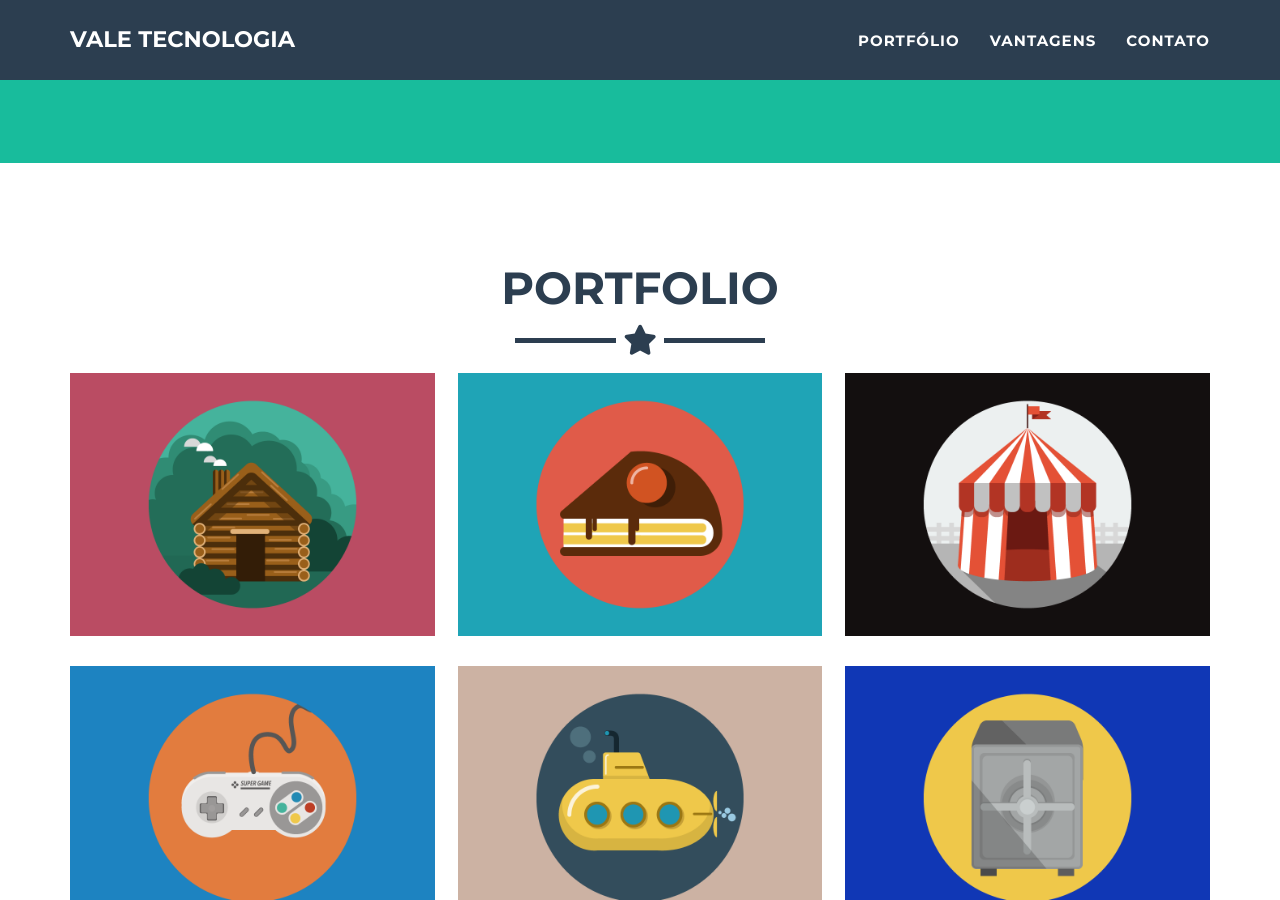
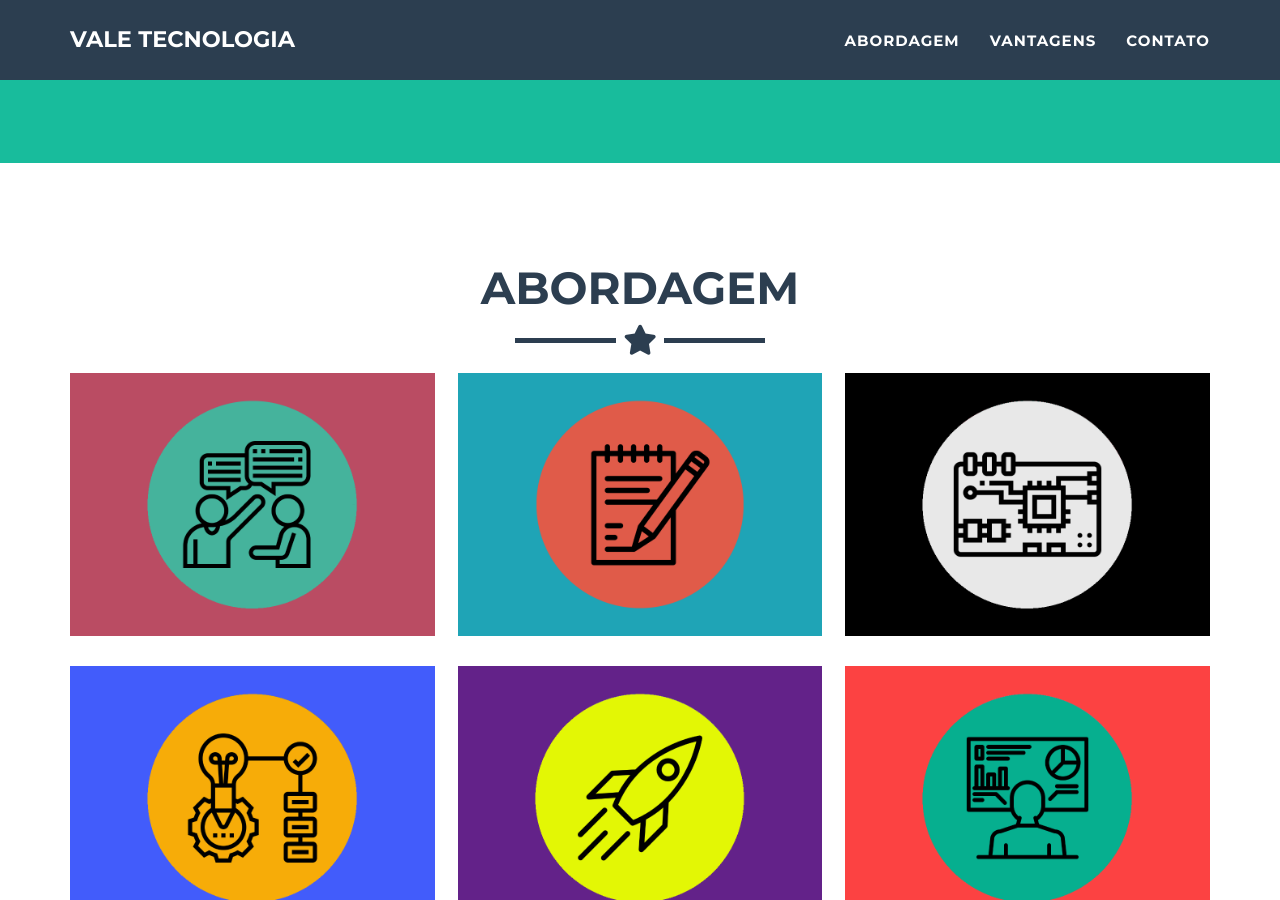
Before and after one commit to leoribg/leoribg.github.io, a Jekyll site: the page built from _posts/2014-07-18-project-1.markdown, in a window 1280 px wide and 900 px high, scrolled down 875 px. Built offline with Jekyll 4.4.1, drawn with Linux system fonts in a browser that asks for light colours.

Commit message:
✨ feat: Atualizar imagens e trocar portfolio por abordagem

```diff
--- a/_includes/nav.html
+++ b/_includes/nav.html
@@ -19,7 +19,7 @@
           <a href="#page-top"></a>
         </li>
         <li class="page-scroll">
-          <a href="#portfolio">Portfólio</a>
+          <a href="#portfolio">Abordagem</a>
         </li>
         <li class="page-scroll">
           <a href="#advantages">Vantagens</a>
--- a/_includes/portfolio_grid.html
+++ b/_includes/portfolio_grid.html
@@ -3,7 +3,7 @@
   <div class="container portfolio-flex-grid">
     <div class="row">
       <div class="col-lg-12 text-center">
-        <h2>Portfolio</h2>
+        <h2>Abordagem</h2>
         <hr class="star-primary">
       </div>
     </div>
```
Also changed, not shown: img/portfolio/cabin.png, img/portfolio/cake.png, img/portfolio/circus.png, img/portfolio/game.png, img/portfolio/safe.png, img/portfolio/submarine.png.
